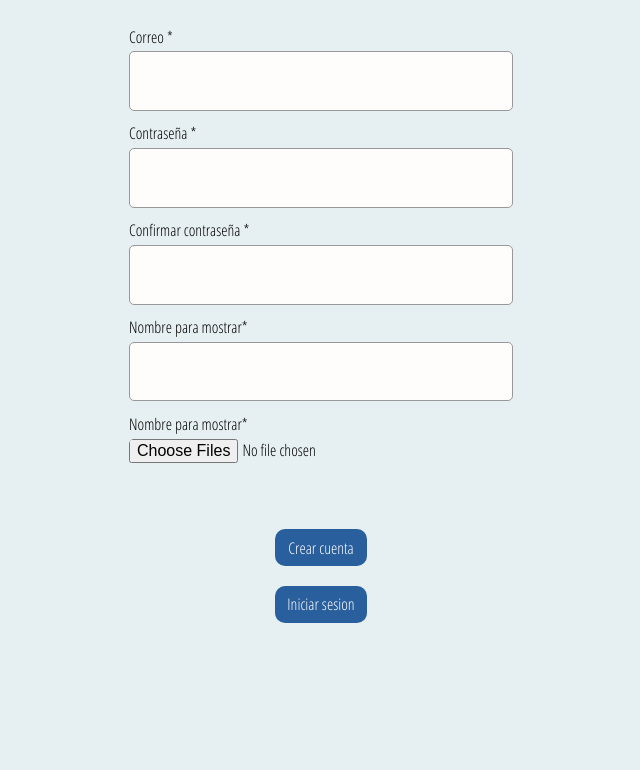
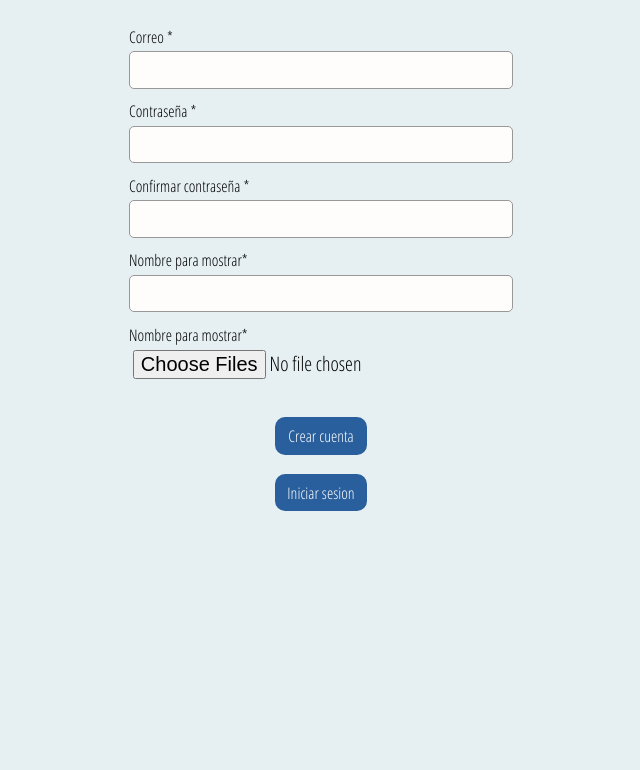
Before and after one commit to Cargon16/Proyecto-AW, a PHP site: page /vistas/registro.php in a window 1280 px wide. Shown: the part 145-915 px from the top of the page, without its empty margins (319-959 px from the left). Run offline with PHP 8.4, Linux system fonts and the light colour scheme.

Commit message:
cambios en estilo

```diff
--- a/Css/estilo.css
+++ b/Css/estilo.css
@@ -44,10 +44,12 @@ Codigo login.php y registro.php
 }
 .formularios input{
     width: 100%;
-    height: 8%;
+    height: 5%;
     margin-top: 1%;
     margin-bottom: 3%;
 
+    padding-left: 1%;
+    font-size: 20px;
     background: #FFFCFC;
     border: 1px solid #989898;
     box-sizing: border-box;
```
